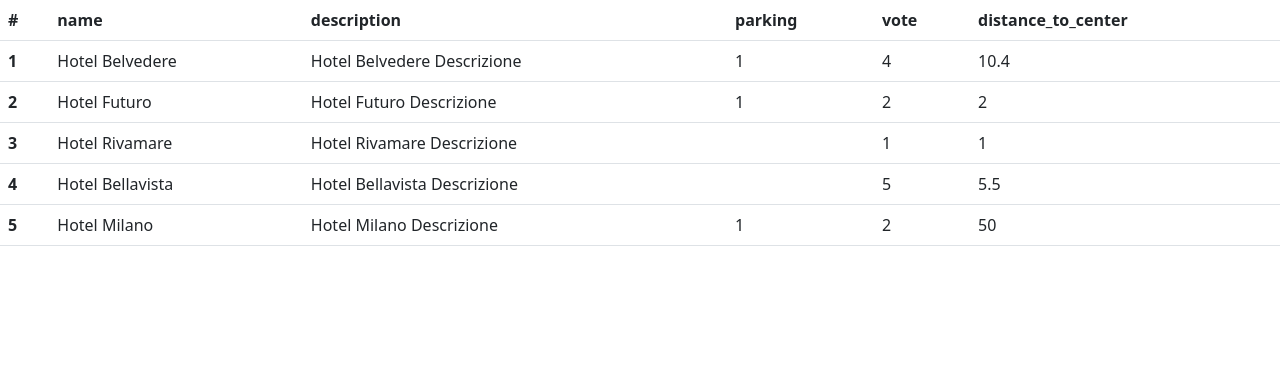
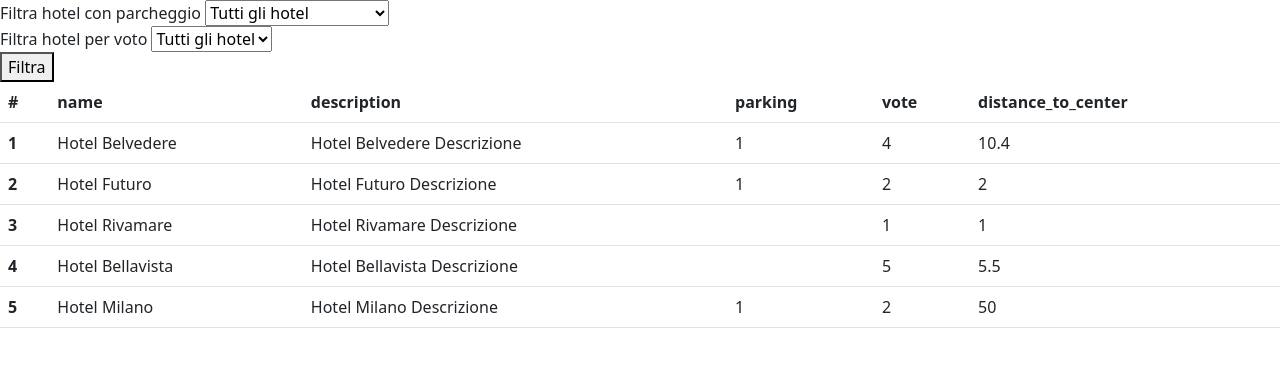
Before and after one commit to andreamorandi/php-hotel, a PHP site: page / in a window 1280 px wide. Shown: the top 367 px of the page. Run offline with PHP 8.4, Linux system fonts and the light colour scheme.

Commit message:
Aggiunti filtri

```diff
--- a/index.php
+++ b/index.php
@@ -36,14 +36,8 @@ $hotels = [
         'distance_to_center' => 50
     ],
 ];
-// foreach ($hotels as $hotel) {
-//     foreach ($hotel as $key => $value) {
-//         echo $key;
-//         echo $value;
-//         echo "<br />";
-//     }
-//     echo "<br />";
-// }
+$parking = $_GET["parking"] ?? "";
+$vote = $_GET["vote"] ?? "";
 ?>
 <!DOCTYPE html>
 <html lang="en">
@@ -58,6 +52,28 @@ $hotels = [
 </head>
 
 <body>
+    <main>
+        <section>
+            <form action="index.php" method="get">
+                <div>
+                    <label for="parking">Filtra hotel con parcheggio</label>
+                    <select name="parking" id="parking">
+                        <option value="" <?php echo empty($parking) ? "selected" : ""; ?>>Tutti gli hotel</option>
+                        <option value=true <?php echo $parking == true ? "selected" : ""; ?>>Hotel con parcheggio</option>
+                    </select>
+                </div>
+                <div>
+                    <label for="vote">Filtra hotel per voto</label>
+                    <select name="vote" id="vote">
+                        <option value="" <?php echo empty($vote) ? "selected" : ""; ?>>Tutti gli hotel</option>
+                        <option value=2 <?php echo $vote == 2 ? "selected" : ""; ?>>2+</option>
+                        <option value=3 <?php echo $vote == 3 ? "selected" : ""; ?>>3+</option>
+                        <option value=4 <?php echo $vote == 4 ? "selected" : ""; ?>>4+</option>
+                        <option value=5 <?php echo $vote == 5 ? "selected" : ""; ?>>5</option>
+                    </select>
+                </div>
+                <button type="submit">Filtra</button>
+            </form>
             <table class="table">
                 <thead>
                     <tr>
@@ -73,6 +89,8 @@ $hotels = [
                     <?php
                     $count = 1;
                     foreach ($hotels as $hotel) {
+                        if (empty($parking) || $hotel["parking"] == $parking) {
+                            if (empty($vote) || $hotel["vote"] >= $vote) {
                                 echo "<tr>";
                                 echo "<th scope='row'>" . $count . "</th>";
                                 foreach ($hotel as $key => $value) {
@@ -81,9 +99,13 @@ $hotels = [
                                 echo "</tr>";
                                 $count++;
                             }
+                        }
+                    }
                     ?>
                 </tbody>
             </table>
+        </section>
+    </main>
 </body>
 
 </html>
```
Lines whose indentation alone changed are shown as unchanged.
